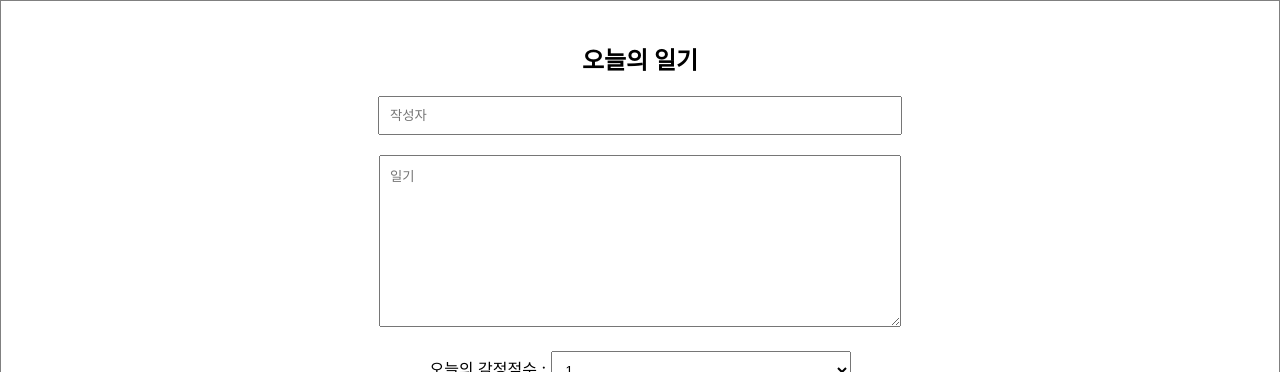
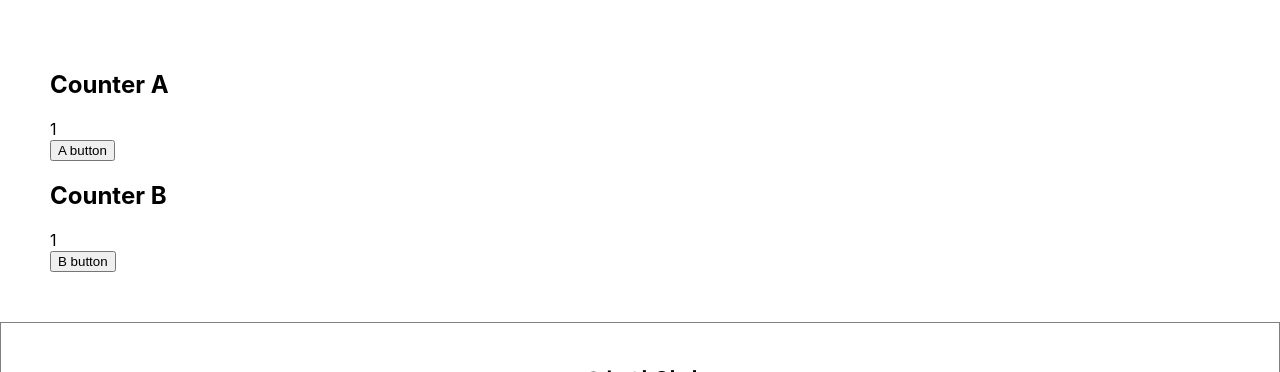
Before and after one commit to Sangyong-Jeon/Inflearn_React.js, a React (Create React App) app in the folder simplediary/: page / in a window 1280 px wide. Shown: the top 372 px of the page. Built offline with nearby package versions, Linux system fonts and the light colour scheme; no server answers.

Commit message:
최적화2 - React.memo

```diff
--- a/simplediary/src/App.js
+++ b/simplediary/src/App.js
@@ -2,6 +2,7 @@
 import './App.css';
 import DiaryEditor from './DiaryEditor';
 import DiaryList from './DiaryList';
+import OptimizeTest from './OptimizeTest';
 // 리액트 라이프사이클 연습용 컴포넌트
 // import Lifecycle from './Lifecycle';
 
@@ -86,7 +87,6 @@
   };
 
   const onRemove = (targetId) => {
-    console.log(`${targetId}가 삭제되었습니다.`);
     const newDiaryList = data.filter((it) => it.id !== targetId);
     setData(newDiaryList);
   };
@@ -101,8 +101,6 @@
 
   // 연산 최적화 useMemo, 이 때 함수가 아니라 값으로 반환하는것에 유의하기
   const getDiaryAnalysis = useMemo(() => {
-    console.log('일기 분석 시작');
-
     // filter는 조건에 해당하는 것들을 반환해준다. 따라서 아래는 data의 값들 중 emotion이 3이상인 것들을 모아서 반환해준다.
     const goodCount = data.filter((it) => it.emotion >= 3).length;
     const badCount = data.length - goodCount;
@@ -116,6 +114,7 @@
 
   return (
     <div className="App">
+      <OptimizeTest />
       {/* <Lifecycle /> */}
       <DiaryEditor onCreate={onCreate} />
       <div>전체 일기 : {data.length}</div>
--- /dev/null
+++ b/simplediary/src/OptimizeTest.js
@@ -0,0 +1,65 @@
+import React, { useState, useEffect } from 'react';
+
+// CounterA에서는 count = 1로 동일한 값을 넣어서 리렌더링이 진행되지 않았음.
+const CounterA = React.memo(({ count }) => {
+  useEffect(() => {
+    console.log(`CounterA Update - count: ${count}`);
+  });
+
+  return <div>{count}</div>;
+});
+
+// CounterB에서는 객체 { count : 1 }에다가 count 값은 1로 동일한데 CounterA랑 다르게 리렌더링이 됨.
+// 왜냐하면 객체는 얕은 비교를 하게 됨. 따라서 리렌더링이 진행됨.
+// 예시로 들면 let a = { count : 1 } , let b = { count : 1 } 가 있다.
+// a === b 의 결과값은 false이다. 주소로 비교하기에 둘은 다른 값으로 나온다. 얕은 비교는 값이 아닌 같은 주소인지 비교하게된다.
+// 따라서 let a = { count : 1 } , let b = a 로 선언해야지 둘은 같은 주소값을 참조하기에 동일한 값이 된다.
+
+// React.memo(MyComponent, areEqual) 로 두번째 인자는 비교를 할 수 있는 함수를 설정할 수 있다.
+const CounterB = ({ obj }) => {
+  useEffect(() => {
+    console.log(`CounterB Update - count : ${obj.count}`);
+  });
+  return <div>{obj.count}</div>;
+};
+
+const areEqual = (prevProps, nextProps) => {
+  return prevProps.obj.count === nextProps.obj.count;
+  //     return true; //이전 props와 현재 props가 같다 -> 리렌더링을 일으키지 않는다.
+  //   return false; // 이전과 현재가 다르다 -> 리렌더링을 일으켜야 한다.
+};
+
+// 고착 컴포넌트
+const MemoizedCounterB = React.memo(CounterB, areEqual);
+
+const OptimizeTest = () => {
+  const [count, setCount] = useState(1);
+  const [obj, setObj] = useState({
+    count: 1,
+  });
+
+  return (
+    <div style={{ padding: 50 }}>
+      <div>
+        <h2>Counter A</h2>
+        <CounterA count={count} />
+        <button onClick={() => setCount(count)}>A button</button>
+      </div>
+      <div>
+        <h2>Counter B</h2>
+        <MemoizedCounterB obj={obj} />
+        <button
+          onClick={() =>
+            setObj({
+              count: obj.count,
+            })
+          }
+        >
+          B button
+        </button>
+      </div>
+    </div>
+  );
+};
+
+export default OptimizeTest;
```
Also changed, not shown: simplediary/src/OptimizeTest copy.js (added, +37 -0 lines).
